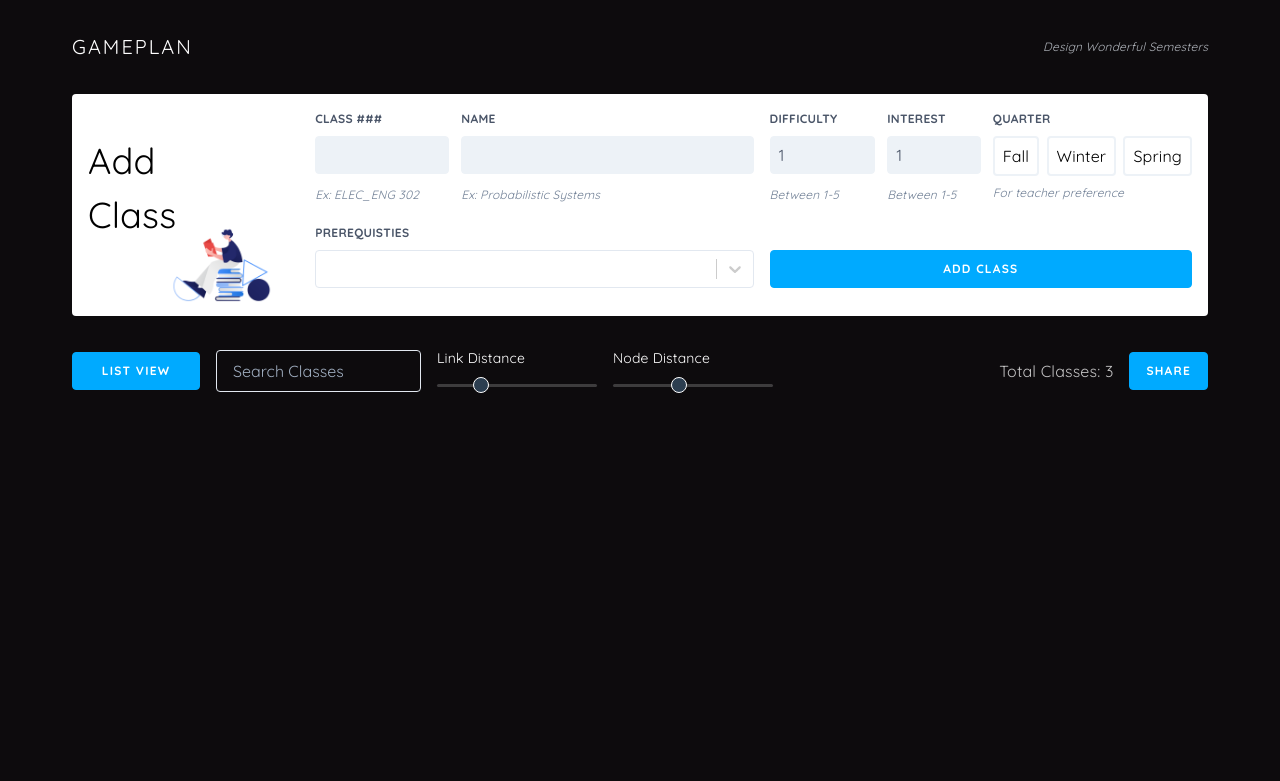
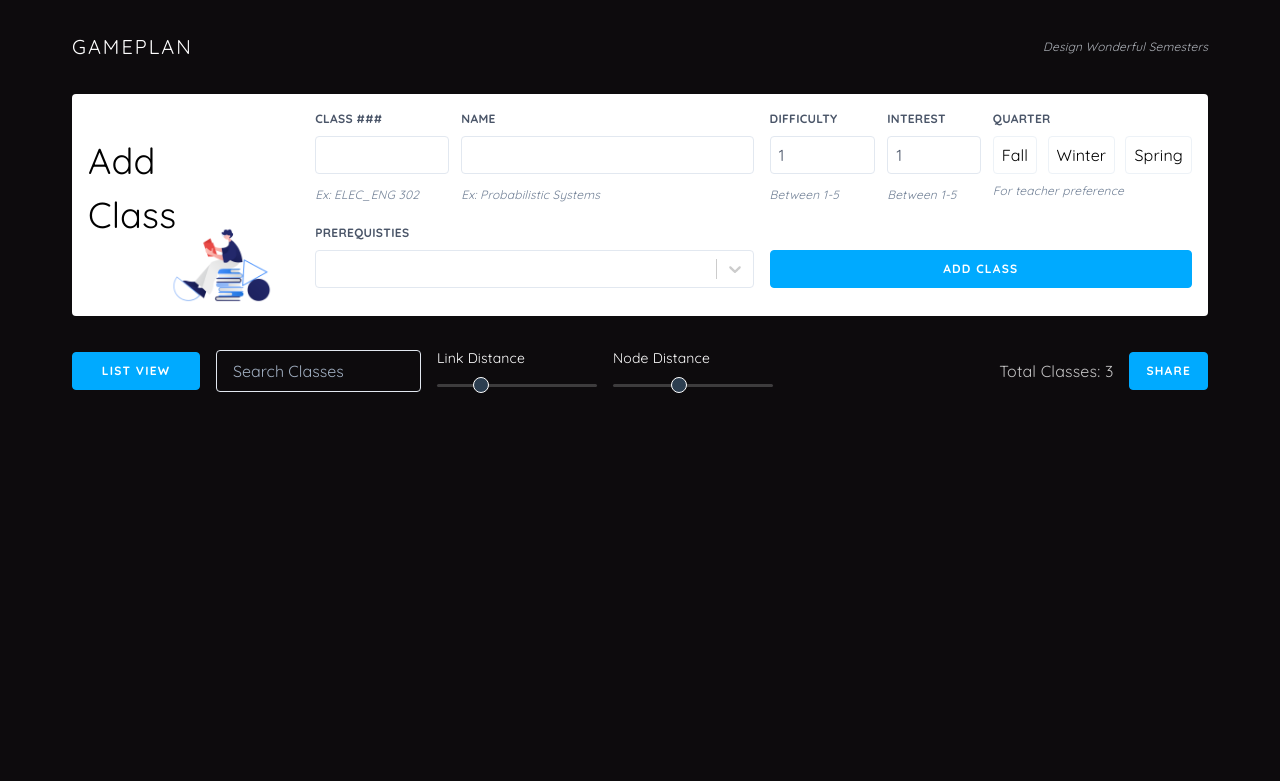
Before and after one commit to fardeemmunir/gameplan, a Next.js app: page / in a window 1280 px wide. Shown: the top 781 px of the page. Built offline with nearby package versions, Linux system fonts and the light colour scheme.

Commit message:
Some color changes to make a more cohesive UI

```diff
--- a/components/AddClassForm.jsx
+++ b/components/AddClassForm.jsx
@@ -207,7 +207,7 @@ const AddClassForm = () => {
                     checked={quarterPref.includes(quarter)}
                   />
                   <label
-                    className="block p-2 rounded border-2 border-gray-200 leading-tight cursor-pointer capitalize select-none"
+                    className="block p-2 rounded border border-gray-200 leading-tight cursor-pointer capitalize select-none"
                     htmlFor={"QUARTER-" + quarter}
                   >
                     {quarter.toLowerCase()}
--- a/styles/main.css
+++ b/styles/main.css
@@ -82,7 +82,7 @@ a {
 }
 
 .form__input {
-  @apply appearance-none block mr-4 w-full bg-gray-200 text-gray-700 border border-gray-200 rounded p-2 mb-3 leading-tight;
+  @apply appearance-none block mr-4 w-full bg-white text-gray-700 border border-gray-300 rounded p-2 mb-3 leading-tight;
 }
 
 .form__input:focus {
```
